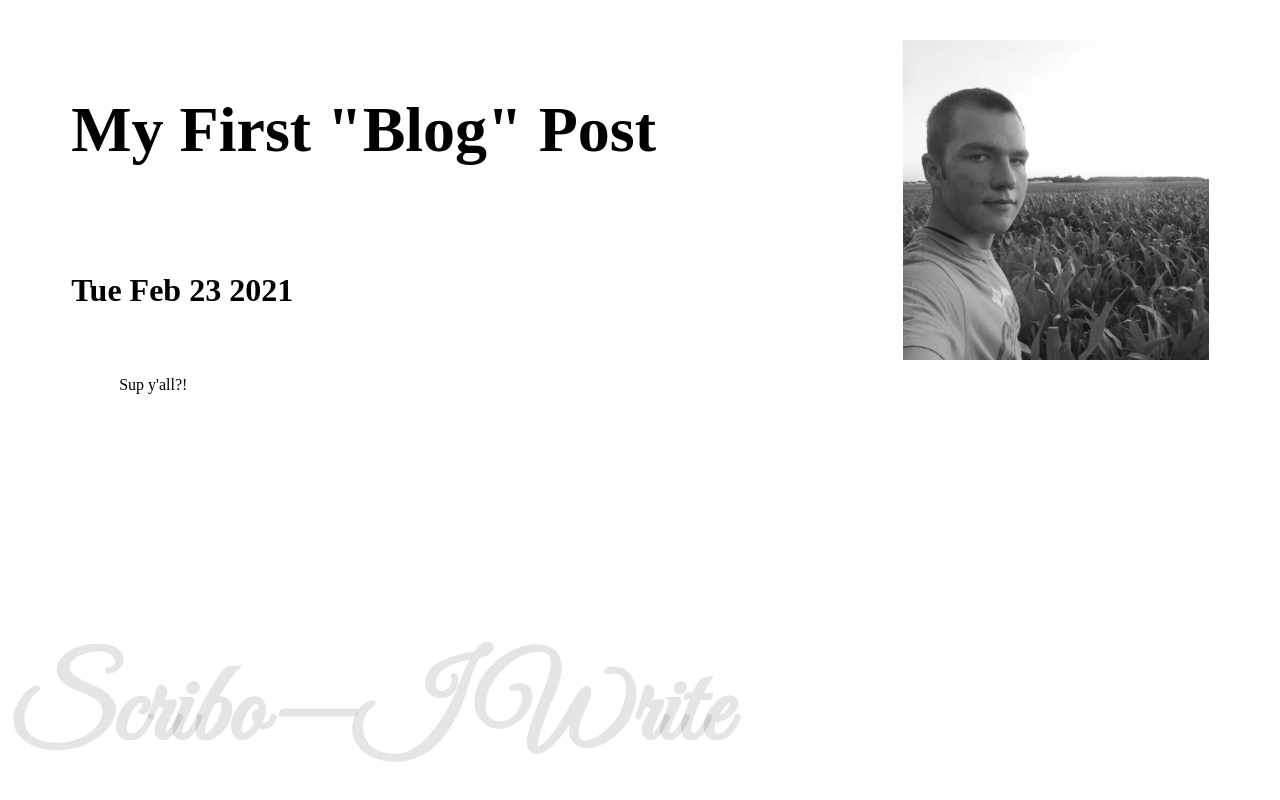
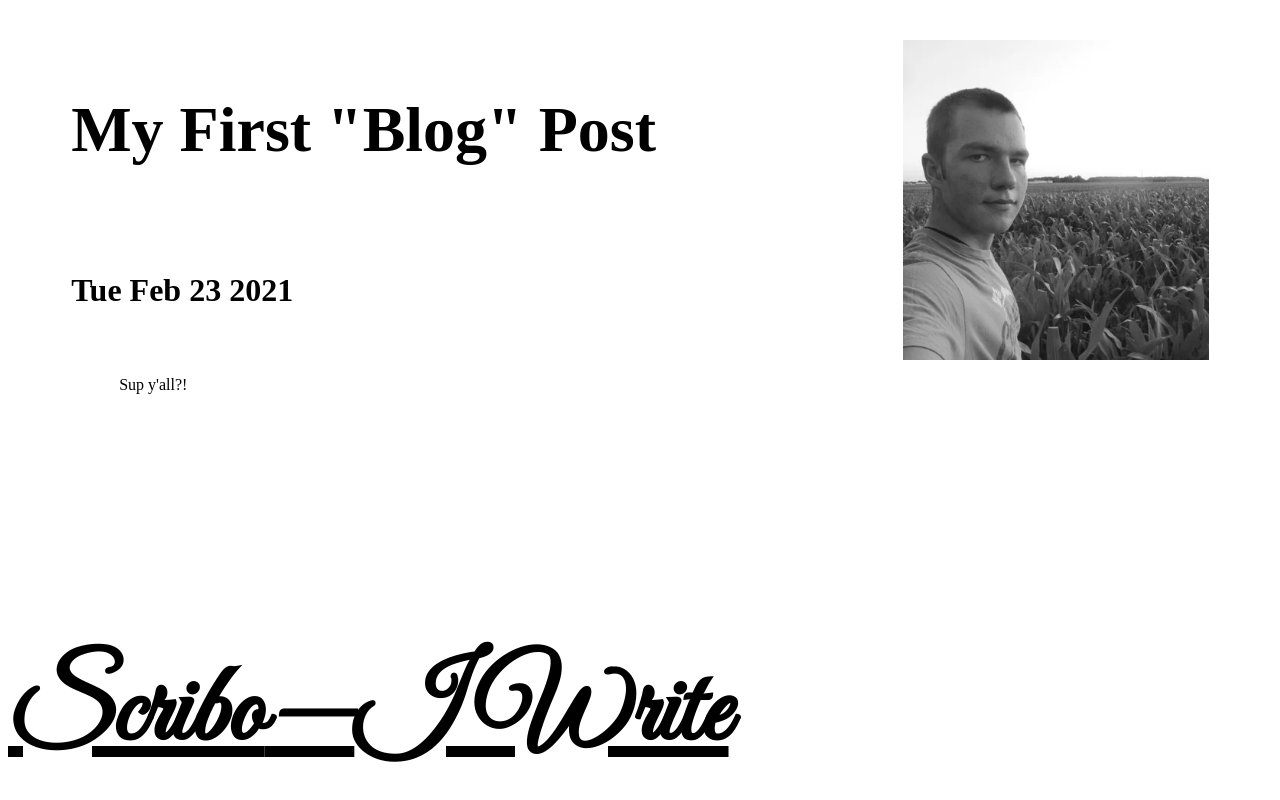
Before and after one commit to Christopher-Stevers/Scribo, an Eleventy site: page posts/firstpost.md in a window 1280 px wide. Built offline with nearby package versions, Linux system fonts and the light colour scheme; Eleventy itself is replaced by a stand-in of ours; files that its build step writes are made by us from their sources; a web font is replaced by a local one.

Commit message:
Added link to home for h1 tag in posts.

```diff
--- a/_includes/layouts/post.njk
+++ b/_includes/layouts/post.njk
@@ -11,7 +11,7 @@ layout: layouts/base.njk
 
 
 <body>
-<h1><span>Scribo</span>—<span>I Write</span></h1>
+<h1><a href="https://nifty-bartik-2f8945.netlify.app"><span>Scribo</span>—<span>I Write</span></a></h1>
 <main><article>
 <section><h2>{{title}}</h2>
 <h3 class="date">{{date}}</h3>
```
